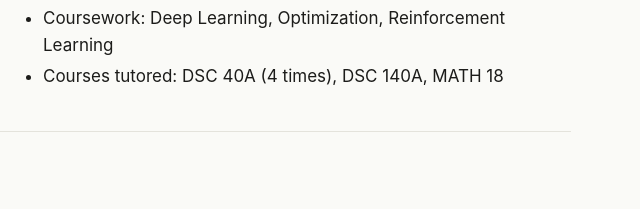
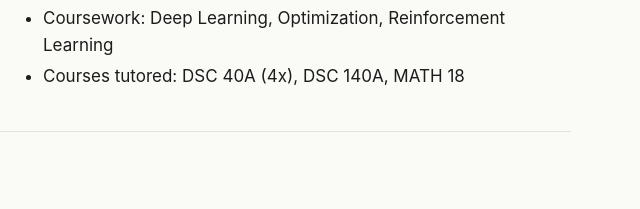
Before and after one commit to y00628/y00628.github.io, a plain HTML site: page index.html in a window 1280 px wide. Shown: the part 797-1006 px from the top of the page, 429-1069 px from the left. Drawn offline with Linux system fonts and the light colour scheme.

Commit message:
Tweak tutoring wording
Co-Authored-By: Claude Sonnet 5.5 <noreply@anthropic.com>

```diff
--- a/index.html
+++ b/index.html
@@ -118,7 +118,7 @@
         <div class="org">University of California, San Diego · San Diego, CA</div>
         <ul>
           <li>Coursework: Deep Learning, Optimization, Reinforcement Learning</li>
-          <li>Courses tutored: DSC 40A (4 times), DSC 140A, MATH 18</li>
+          <li>Courses tutored: DSC 40A (4x), DSC 140A, MATH 18</li>
         </ul>
       </div>
     </div>
```
